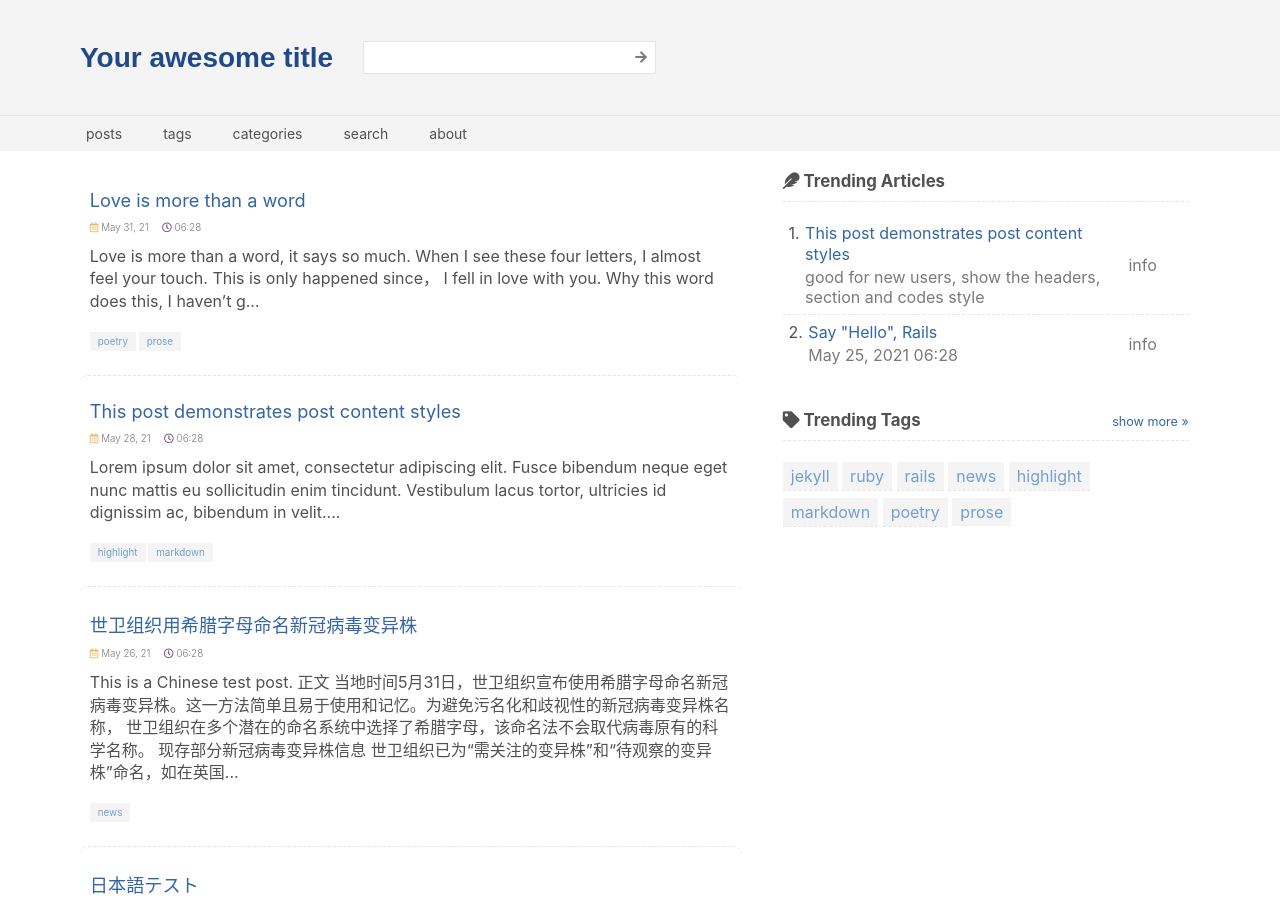
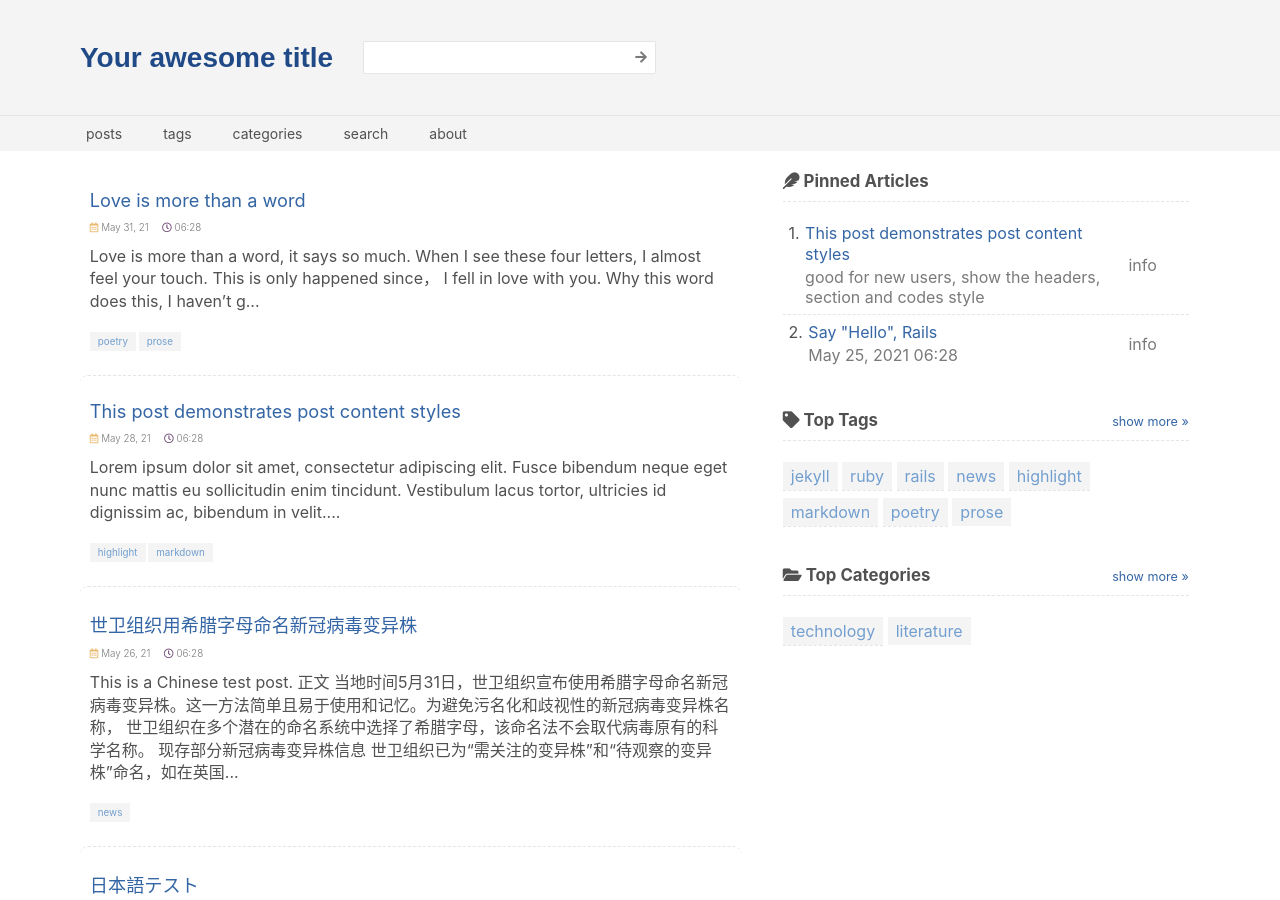
Before and after one commit to alex-1900/jekyll-theme-morph, a Jekyll site: the page built from index.html, in a window 1280 px wide and 900 px high. Built offline with Jekyll 4.4.1, drawn with Linux system fonts in a browser that asks for light colours; the list of posts is cut into pages by our own code.

Commit message:
change resp name

```diff
--- a/_data/language/en.yml
+++ b/_data/language/en.yml
@@ -14,7 +14,8 @@ t:
   post_up: Post
   search_placeholder: "input key words here..."
   update_time: "Update time"
-  trending_articles: Trending Articles
-  trending_tags: Trending Tags
+  pinned_articles: Pinned Articles
+  top_tags: Top Tags
+  top_categories: Top Categories
   show_more: show more
   catalogue_empty: Catalogue is empty
--- a/_data/language/zh.yml
+++ b/_data/language/zh.yml
@@ -14,7 +14,8 @@ t:
   post_up: 文章
   search_placeholder: 在此输入关键字
   update_time: 更新时间
-  trending_articles: 热门文章
-  trending_tags: 热门标签
+  pinned_articles: 热门文章
+  top_tags: 热门标签
+  top_categories: 热门类别
   show_more: 展示全部
   catalogue_empty: 目录是空的
--- a/_includes/trending-article-item.html
+++ b/_includes/trending-article-item.html
@@ -6,8 +6,8 @@
     <div class="d-flex flex-column w-100">
         <div><a class="hover-color-reversal" style="line-height: 1.4rem;" href="{{ post.url | prepend: site.baseurl }}">{{ post.title }}</a></div>
         <p class="color-secondary-light" style="padding-top: .2rem;">
-            {% if post.recommend_reason %}
-                {{ post.recommend_reason }}
+            {% if post.sticky_subtitle %}
+                {{ post.sticky_subtitle }}
             {% else %}
                 {{ post.date | date: "%b %d, %Y %H:%M" }}
             {% endif %}
--- a/_layouts/home.html
+++ b/_layouts/home.html
@@ -21,12 +21,12 @@ layout: default
             {% endif %}
         </div>
 
+        {% assign _stickies = site.posts | map: "sticky" %}
         <div class="right flex-sm-none">
-            {% assign _stickies = site.posts | map: "sticky" %}
             {% if _stickies contains true %}
             <div class="w-100 item">
                 <h2 class="d-flex color-secondary title">
-                    <p class="flex-grow-1"><i class="fas fa-feather"></i> {{ t.trending_articles | default: 'Trending Articles' }}</p>
+                    <p class="flex-grow-1"><i class="fas fa-feather"></i> {{ t.pinned_articles | default: 'Pinned Articles' }}</p>
                 </h2>
                 <ul class="list-container">
                     {% assign sticky_index = 0 %}
@@ -39,9 +39,11 @@ layout: default
                 </ul>
             </div>
             {% endif %}
+
+            {% if site.tags.size > 0 %}
             <div class="w-100 item">
                 <h2 class="d-flex color-secondary title">
-                    <p class="flex-grow-1"><i class="fas fa-tag"></i> {{ t.trending_tags | default: 'Trending Tags' }}</p>
+                    <p class="flex-grow-1"><i class="fas fa-tag"></i> {{ t.top_tags | default: 'Top Tags' }}</p>
                     <a class="fw-normal" href="{{ '/tags' | prepend: site.baseurl }}">
                         <span style="font-size: .9rem">{{ t.show_more | default: 'show more' }} »</span>
                     </a>
@@ -54,6 +56,25 @@ layout: default
                     {% endfor %}
                 </ul>
             </div>
+            {% endif %}
+
+            {% if site.categories.size > 0 %}
+            <div class="w-100 item">
+                <h2 class="d-flex color-secondary title">
+                    <p class="flex-grow-1"><i class="fas fa-folder-open"></i> {{ t.top_categories | default: 'Top Categories' }}</p>
+                    <a class="fw-normal" href="{{ '/tags' | prepend: site.baseurl }}">
+                        <span style="font-size: .9rem">{{ t.show_more | default: 'show more' }} »</span>
+                    </a>
+                </h2>
+                <ul class="list-container">
+                    {% for cate in site.categories limit:10 %}
+                    <li class="horizontal list-style-none">
+                        <a class="flat" href="{{ '/categories' | prepend: site.baseurl }}#{{ cate[0] }}">{{ cate[0] }}</a>
+                    </li>
+                    {% endfor %}
+                </ul>
+            </div>
+            {% endif %}
         </div>
     </div>
 </div>
--- a/_posts/2021-05-20-this-post-demonstrates-post-content-styles.markdown
+++ b/_posts/2021-05-20-this-post-demonstrates-post-content-styles.markdown
@@ -5,7 +5,7 @@ date:   2021-05-28 06:28:14 +0000
 categories: technology
 tags: highlight markdown
 sticky: true
-recommend_reason: good for new users, show the headers, section and codes style
+sticky_subtitle: good for new users, show the headers, section and codes style
 ---
 
 Lorem ipsum dolor sit amet, consectetur adipiscing elit. Fusce bibendum neque eget nunc mattis eu sollicitudin enim tincidunt. Vestibulum lacus tortor, ultricies id dignissim ac, bibendum in velit.
```
Also changed, not shown: README.md.
